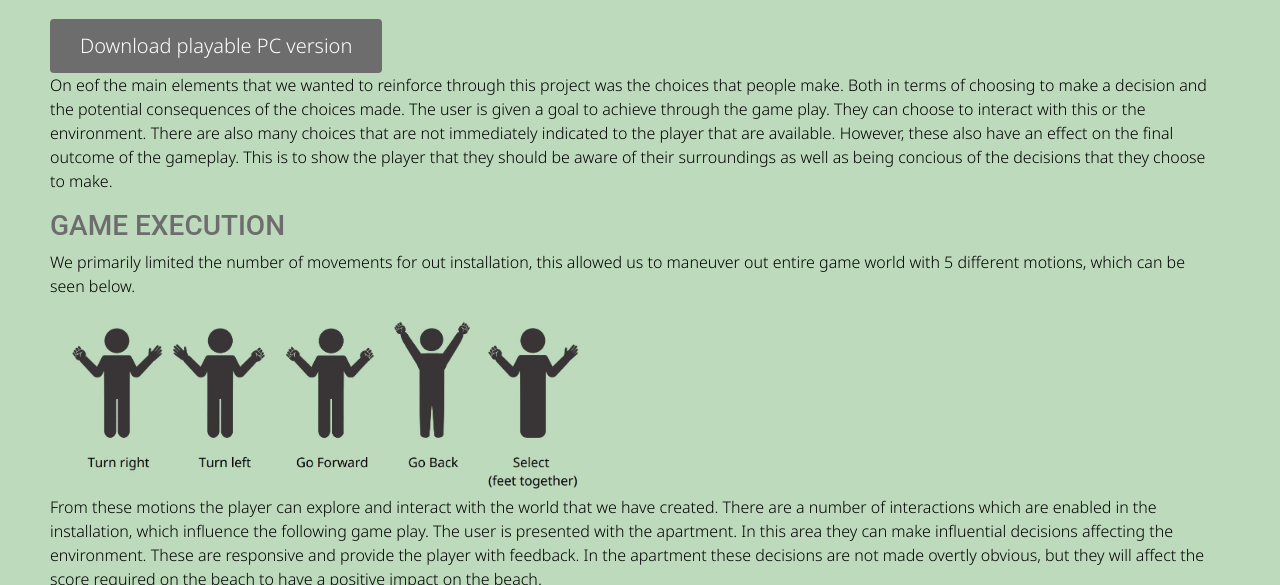
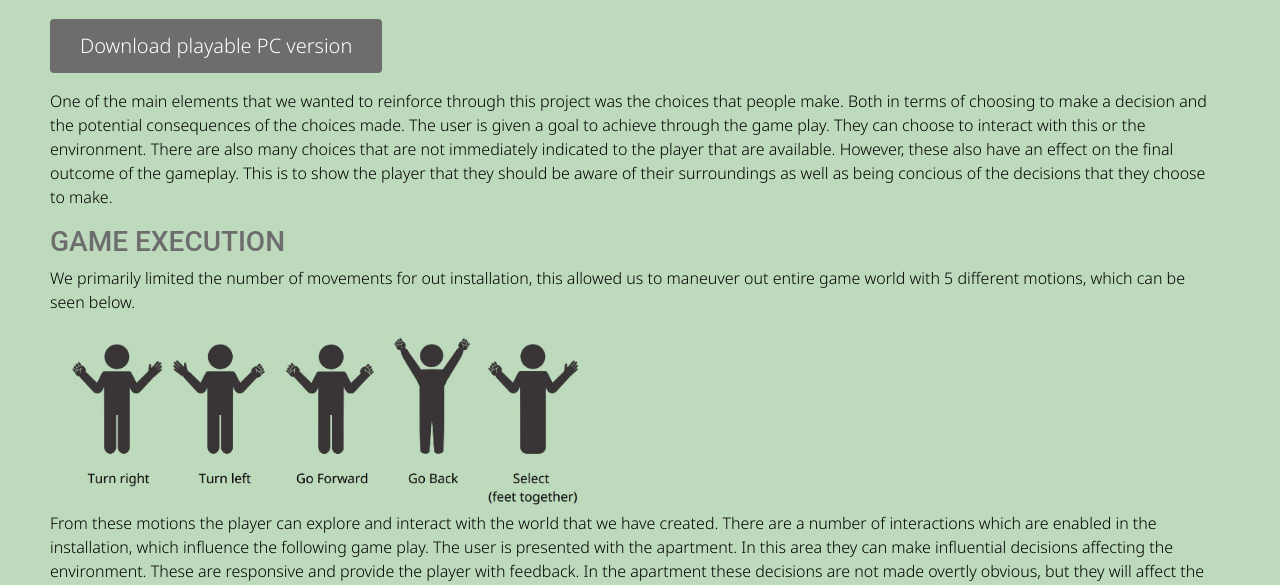
Before and after one commit to jjs49/PlanetSustainability, a plain HTML site: page about.html in a window 1280 px wide. Shown: the part 1071-1656 px from the top of the page. Drawn offline with nearby package versions, Linux system fonts and the light colour scheme; some icons are missing.

Commit message:
Update about.html

```diff
--- a/about.html
+++ b/about.html
@@ -63,7 +63,8 @@
     </iframe>
     <p></p>
     <button class="btn"><a href="https://drive.google.com/file/d/1XjGFbxMkAzfDud2Odw0Q63EYj-iBb8TE/view?usp=sharing" download="PlanetSustainability"><i class="fa fa-download"></i>Download playable PC version</a></button>
-    <p>On eof the main elements that we wanted to reinforce through this project was the choices that people make. Both in terms of choosing to make a decision and the potential consequences of the choices made. The user is given a goal to achieve through the game play. They can choose to interact with this or the environment. There are also many choices that are not immediately indicated to the player that are available. However, these also have an effect on the final outcome of the gameplay. This is to show the player that they should be aware of their surroundings as well as being concious of the decisions that they choose to make.</p>
+    <p></p>
+    <p>One of the main elements that we wanted to reinforce through this project was the choices that people make. Both in terms of choosing to make a decision and the potential consequences of the choices made. The user is given a goal to achieve through the game play. They can choose to interact with this or the environment. There are also many choices that are not immediately indicated to the player that are available. However, these also have an effect on the final outcome of the gameplay. This is to show the player that they should be aware of their surroundings as well as being concious of the decisions that they choose to make.</p>
     <p></p>
     <h3>Game execution</h3>
     <p>We primarily limited the number of movements for out installation, this allowed us to maneuver out entire game world with 5 different motions, which can be seen below.</p>
@@ -178,7 +179,7 @@
 
 <h2>Game Logic</h2>
 
-<p>Below is an example of the logic used to present final outcomes within out interactive installation.</p>
+<p>Below is an example of the logic used to present different final outcomes within our interactive installation. It allows the system to measure choices and to accumulate values for different varaibles, which the specific ending will rely on. </p>
 
 <div><iframe id="my_iframe" width="100%" height="500px" src="/PlanetSunstainability/PlanetSustainabilityTwine" scrolling="no"</iframe></div>
 
```
